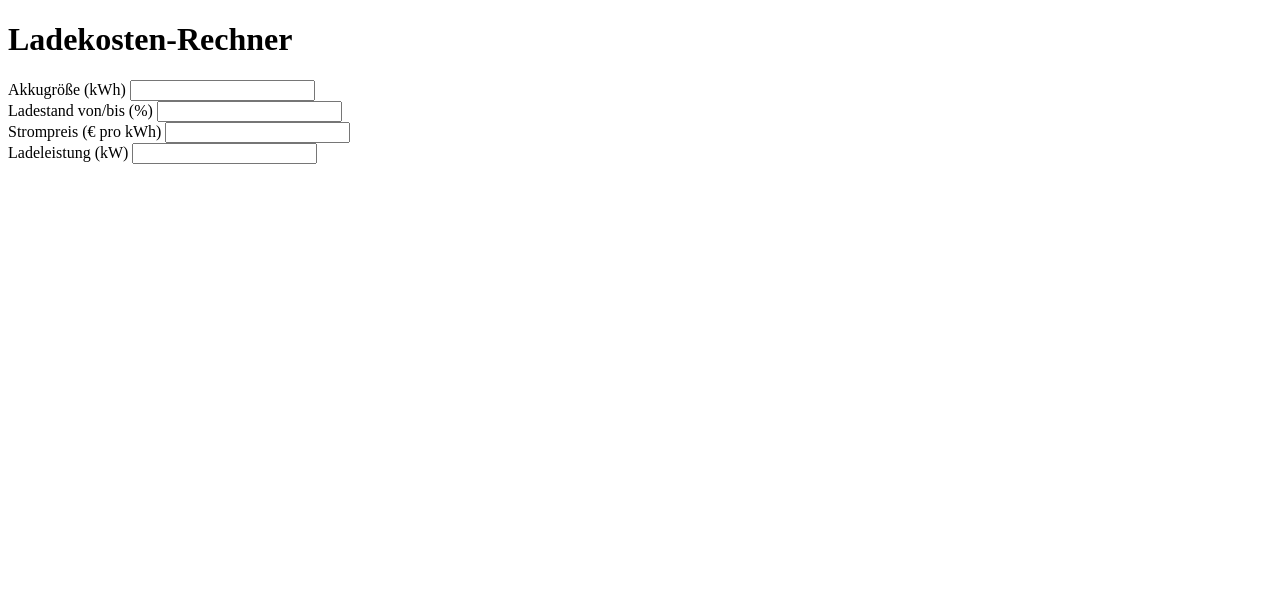
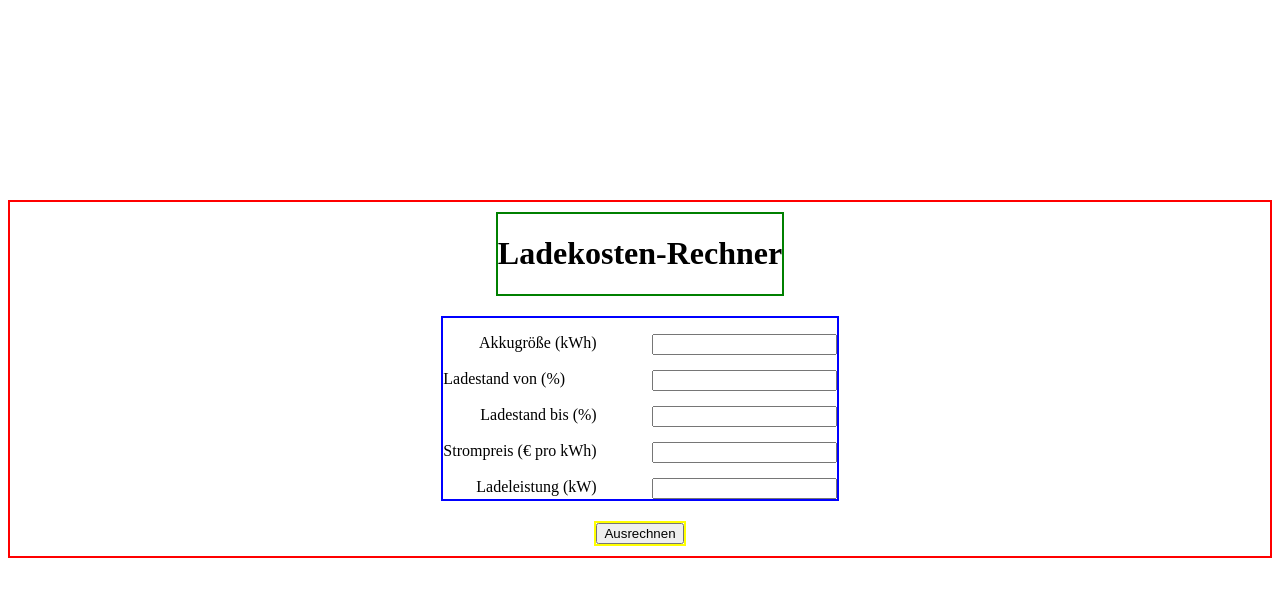
Before and after one commit to cedric-dagefoerde/Ladekosten-Rechner, a plain HTML site: page Aufgabe 1/index.html in a window 1280 px wide. Drawn offline with Linux system fonts and the light colour scheme.

Commit message:
CSS in HTML eingebunden und angefangen zu zentrieren

```diff
--- a/Aufgabe 1/index.html
+++ b/Aufgabe 1/index.html
@@ -1,27 +1,51 @@
 <!doctype html>
 <html lang="de">
+
 <head>
     <meta charset="utf-8" />
     <meta name="viewport" content="width=device-width" />
     <title>Ladekosten-Rechner</title>
+    <link rel="stylesheet" href="styles.css" />
 </head>
+
 <body>
+    <div class="container">
+        <div class="heading">
             <h1>Ladekosten-Rechner</h1>
+        </div>
+        <div class="box">
+            <p class="field">
                 <label for="name"> Akkugröße (kWh)
-        <input type="number" id="1" name="Akkugröße in kWh" required/>
+                    <input type="number" id="Akkugröße" name="Akkugröße in kWh" required />
                 </label>
                 <br>
-    <label for="name">  Ladestand von/bis (%)
-        <input type="number" id="2" name="Ladestand von/bis (%)" required/>
+                <br>
+                <label for="name"> Ladestand von (%)
+                    <input type="number" id="Ladestand" name="Ladestand von (%)" required />
+                    <br>
+                    <br>
+                    <label for="name"> Ladestand bis (%)
+                        <input type="number" id="Ladestand" name="Ladestand bis (%)" required />
                     </label>
                     <br>
-    <label for="name">  Strompreis (€ pro kWh)
-        <input type="number" id="3" name="Strompreis (€ pro kWh)" required/>
+                    <br>
+                    <label for="name"> Strompreis (€ pro kWh)
+                        <input type="number" id="Strompreis" name="Strompreis (€ pro kWh)" required />
                     </label>
                     <br>
-    <label for="name">  Ladeleistung (kW)
-        <input type="number" id="4" name="Ladeleistung (kW)" required/>
+                    <br>
+                    <label for="name"> Ladeleistung (kW)
+                        <input type="number" id="Ladeleistung" name="Ladeleistung (kW)" required />
                     </label>
+            </p>
+            <br>
+            <br>
+        </div>
+        <div class="button">
+            <button type="button">Ausrechnen</button>
+        </div>
+    </div>
 
 </body>
+
 </html>
--- /dev/null
+++ b/Aufgabe 1/styles.css
@@ -0,0 +1,40 @@
+.container {
+    border: 2px solid red;
+    margin-top: 200px;
+    display: flex;
+    flex-direction: column;
+    align-items:center;
+    justify-content: center;
+}
+
+.heading {
+    border: 2px solid green;
+    margin: 10px;
+}
+
+.box {
+    border: 2px solid blue;
+    margin: 10px;
+
+}
+
+.button {
+    border: 2px solid yellow;
+    margin: 10px;
+}
+
+input {
+    margin-left: 55px;
+
+}
+
+label {
+    float: right;
+
+}
+
+
+input, label {
+    float: right;
+
+}
```
Lines whose indentation alone changed are shown as unchanged.
